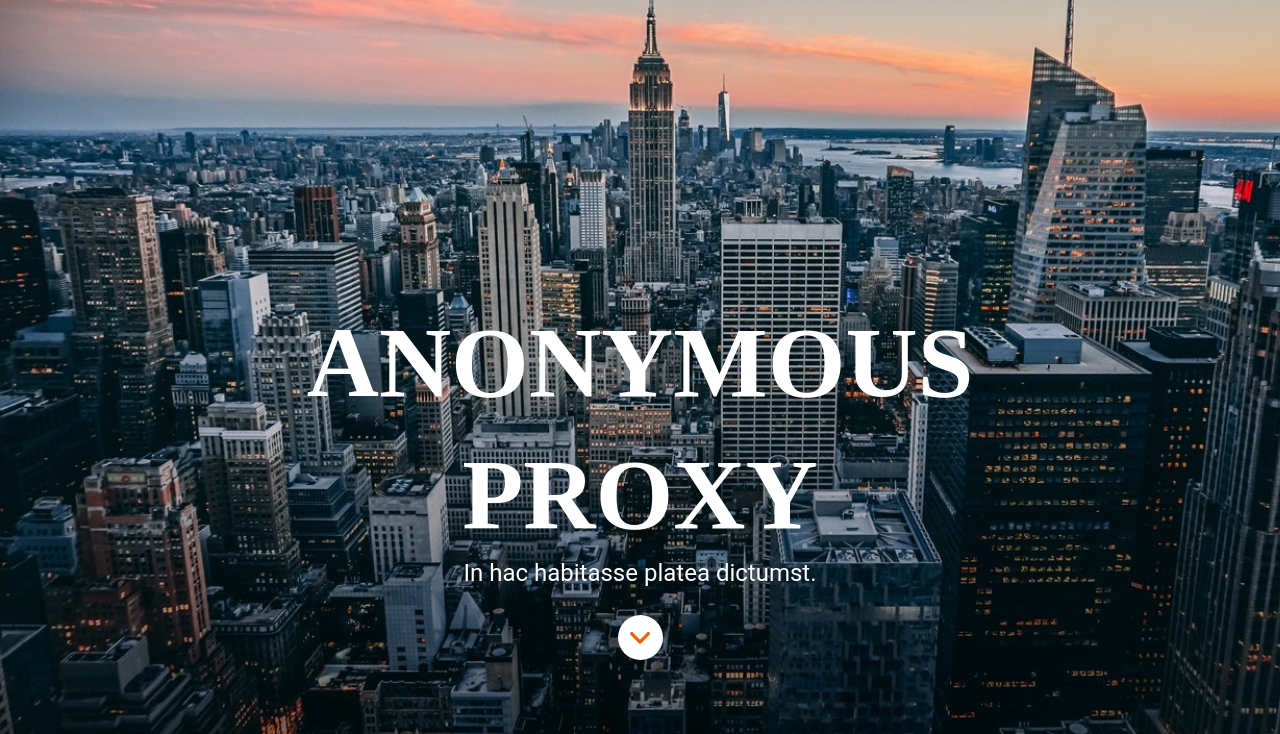
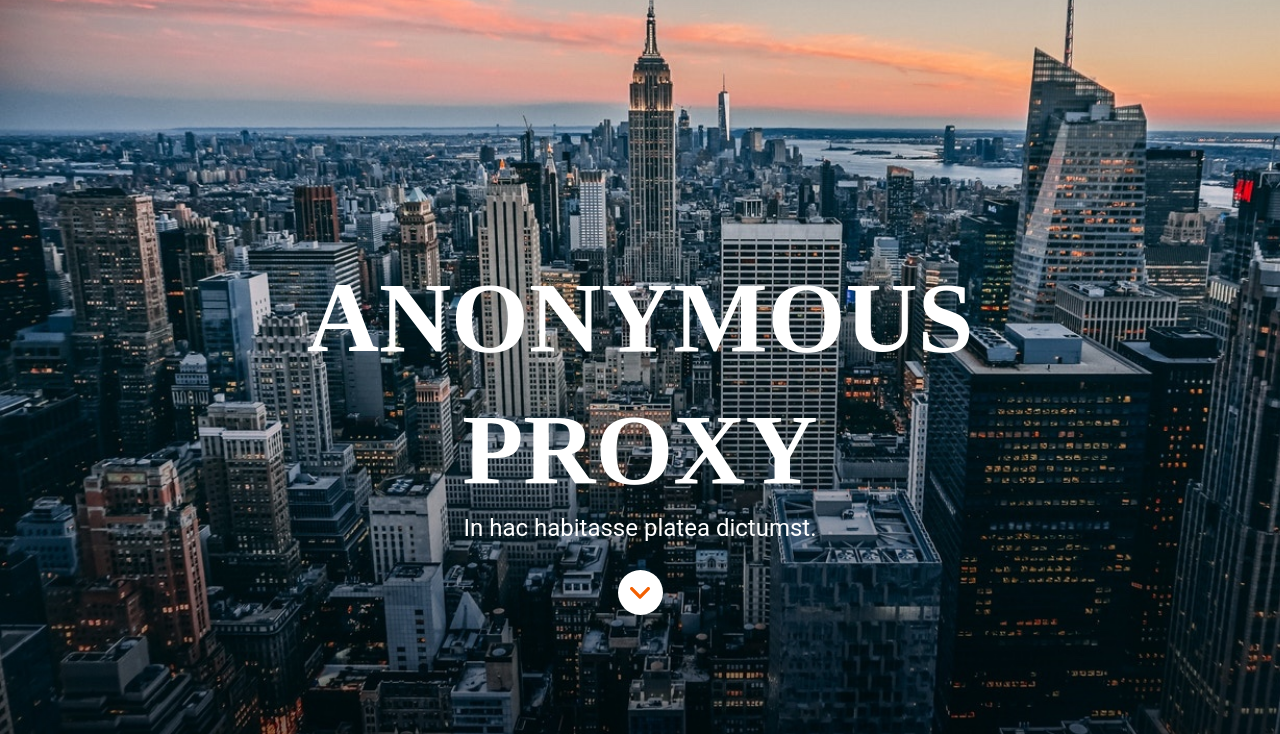
Before and after one commit to MariviEscudero/Anonymous-Proxy, a website: page src/html/index.html in a window 1280 px wide. Shown: the part 65-799 px from the top of the page. Drawn offline with nearby package versions, Linux system fonts and the light colour scheme; files that its build step writes are made by us from their sources; files whose address does not match are found by name; a web font is replaced by a local one.

Commit message:
fix margins of header

```diff
--- a/src/scss/layout/_header.scss
+++ b/src/scss/layout/_header.scss
@@ -5,6 +5,7 @@
   color: $headerfontcolor;
   background-color: $headerbgcolor;
   background-image: url("../images/cover.jpg");
+  background-attachment: fixed;
   background-size: cover;
 
   display: flex;
@@ -28,21 +29,21 @@
   .header__title {
     font-family: $robotoslab;
     font-size: 42px;
-    width: 10em;
+    width: 7em;
     line-height: 55px;
     text-transform: uppercase;
     text-align: center;
-    margin: 284px 15px 10px 15px;
+    margin: 244px 15px 10px 15px;
 
     @media (min-width: 768px) {
       font-size: 80px;
       line-height: 106px;
-      margin: 295px 39px 20px 39px;
+      margin: 140px 39px 20px 39px;
     }
     @media (min-width: 1200px) {
       font-size: 100px;
       line-height: 132px;
-      margin: 300px 275px 0px 275px;
+      margin: 210px 275px 0px 275px;
     }
   }
 
```
